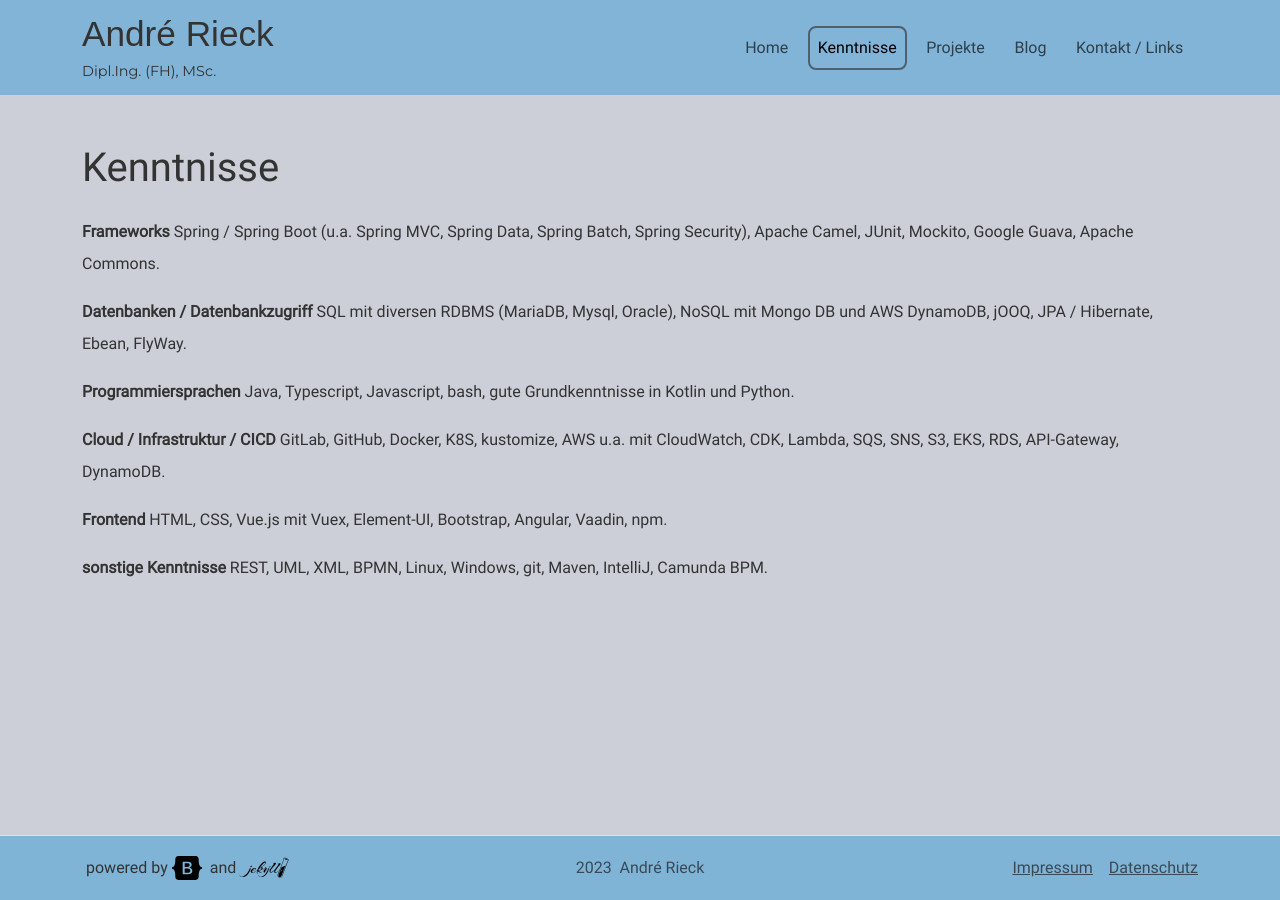
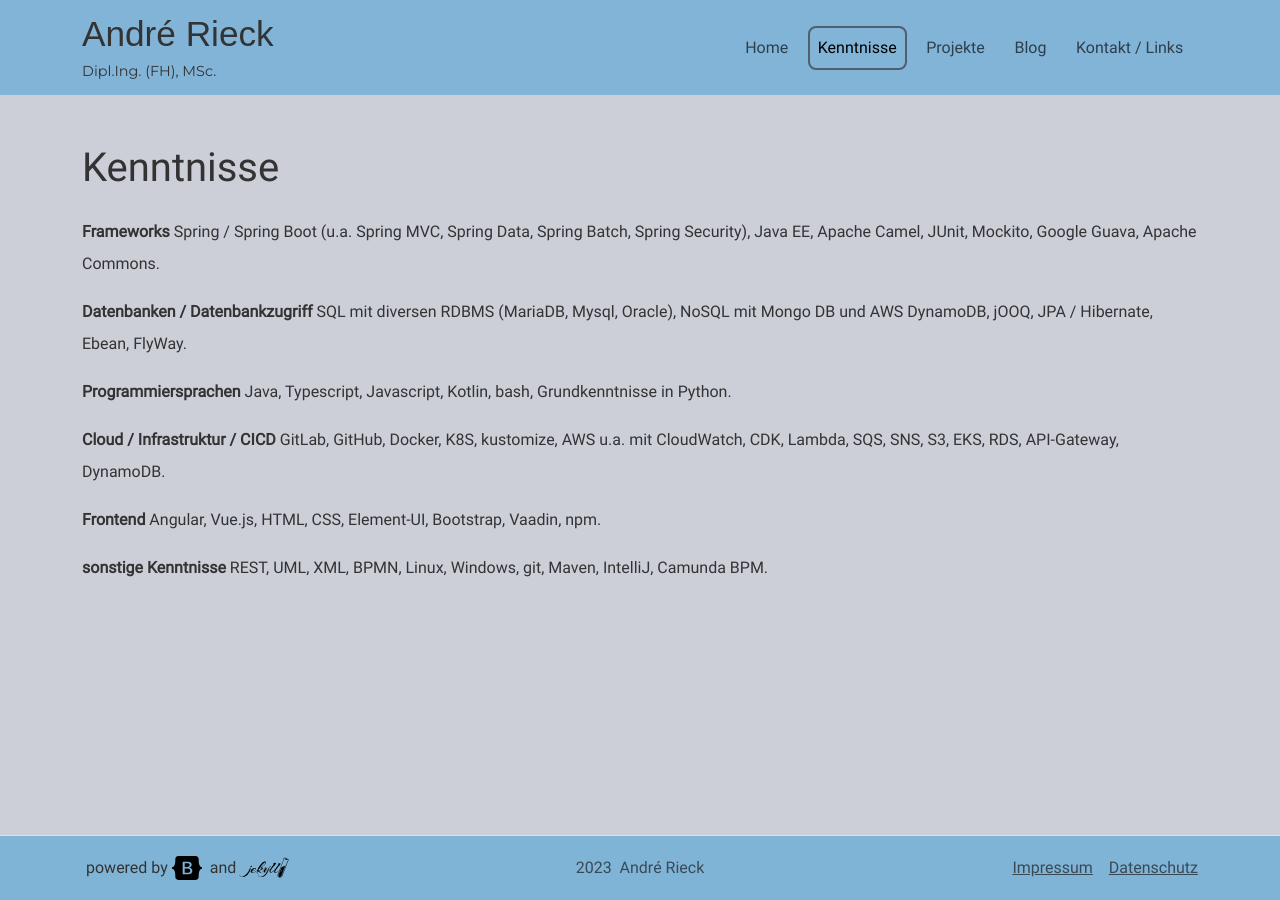
Before and after one commit to riandree/andre-rieck, a Jekyll site: the page built from site/pages/skills.markdown, in a window 1280 px wide. Built offline with Jekyll 4.4.1, drawn with Linux system fonts in a browser that asks for light colours.

Commit message:
Headline

```diff
--- a/site/index.html
+++ b/site/index.html
@@ -6,7 +6,7 @@
 <img src="/assets/images/RieckAndreSW_30.jpg" class="andre float-md-start" width="30%" height="30%">
 <div class="andre">
     <h1>André Rieck</h1>
-    <div><hr><h2>Senior Softwareentwickler mit "Hands-on" Mentalität</h2></div>
+    <div><hr><h2>Senior Fullstack-Softwareentwickler Java / Enterprise / Cloud</h2></div>
     <p>Nach Abschluss meines Informatikstudiums bin ich unmittelbar in die Welt der Softwareentwicklung eingetaucht
         und seitdem mit Begeisterung als Softwareentwickler tätig. Während meiner beruflichen Laufbahn habe ich in
         verschiedenen Projekten vielfältige Erfahrungen als Fullstack-Entwickler und Architekt im Enterprise-Umfeld sammeln
--- a/site/pages/skills.markdown
+++ b/site/pages/skills.markdown
@@ -3,14 +3,14 @@
 title: Kenntnisse
 permalink: /skills.html
 ---
-**Frameworks**  Spring / Spring Boot (u.a. Spring MVC, Spring Data, Spring Batch, Spring Security), Apache Camel, JUnit, Mockito, Google Guava, Apache Commons.
+**Frameworks**  Spring / Spring Boot (u.a. Spring MVC, Spring Data, Spring Batch, Spring Security), Java EE, Apache Camel, JUnit, Mockito, Google Guava, Apache Commons.
 
 **Datenbanken / Datenbankzugriff**   SQL mit diversen RDBMS (MariaDB, Mysql, Oracle), NoSQL mit Mongo DB und AWS DynamoDB, jOOQ, JPA / Hibernate, Ebean, FlyWay.
 
-**Programmiersprachen** Java, Typescript, Javascript, bash, gute Grundkenntnisse in Kotlin und Python.
+**Programmiersprachen** Java, Typescript, Javascript, Kotlin, bash, Grundkenntnisse in Python.
 
 **Cloud / Infrastruktur / CICD**  GitLab, GitHub, Docker, K8S, kustomize, AWS u.a. mit CloudWatch, CDK, Lambda, SQS, SNS, S3, EKS, RDS, API-Gateway, DynamoDB.
 
-**Frontend**  HTML, CSS, Vue.js mit Vuex, Element-UI, Bootstrap, Angular, Vaadin, npm.
+**Frontend**  Angular, Vue.js, HTML, CSS, Element-UI, Bootstrap, Vaadin, npm.
 
 **sonstige Kenntnisse**  REST, UML, XML, BPMN, Linux, Windows, git, Maven, IntelliJ, Camunda BPM.
```
